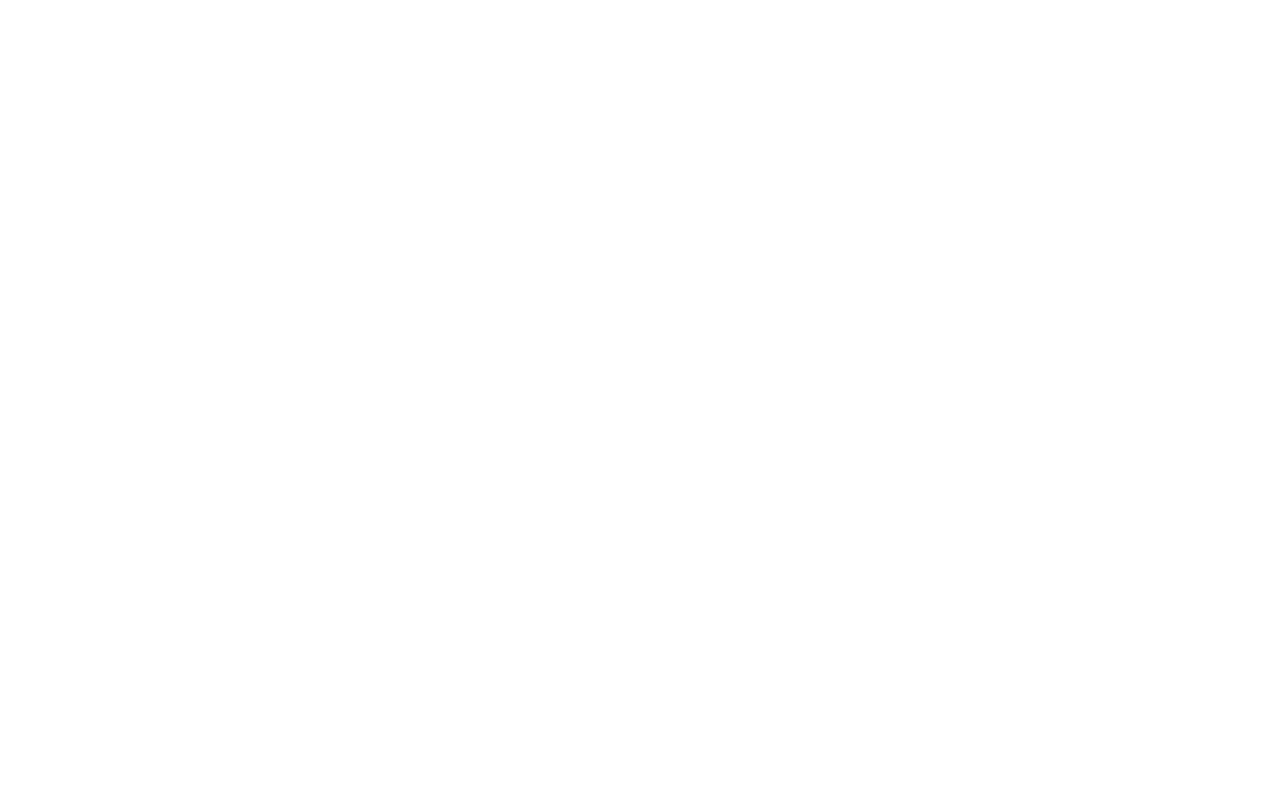
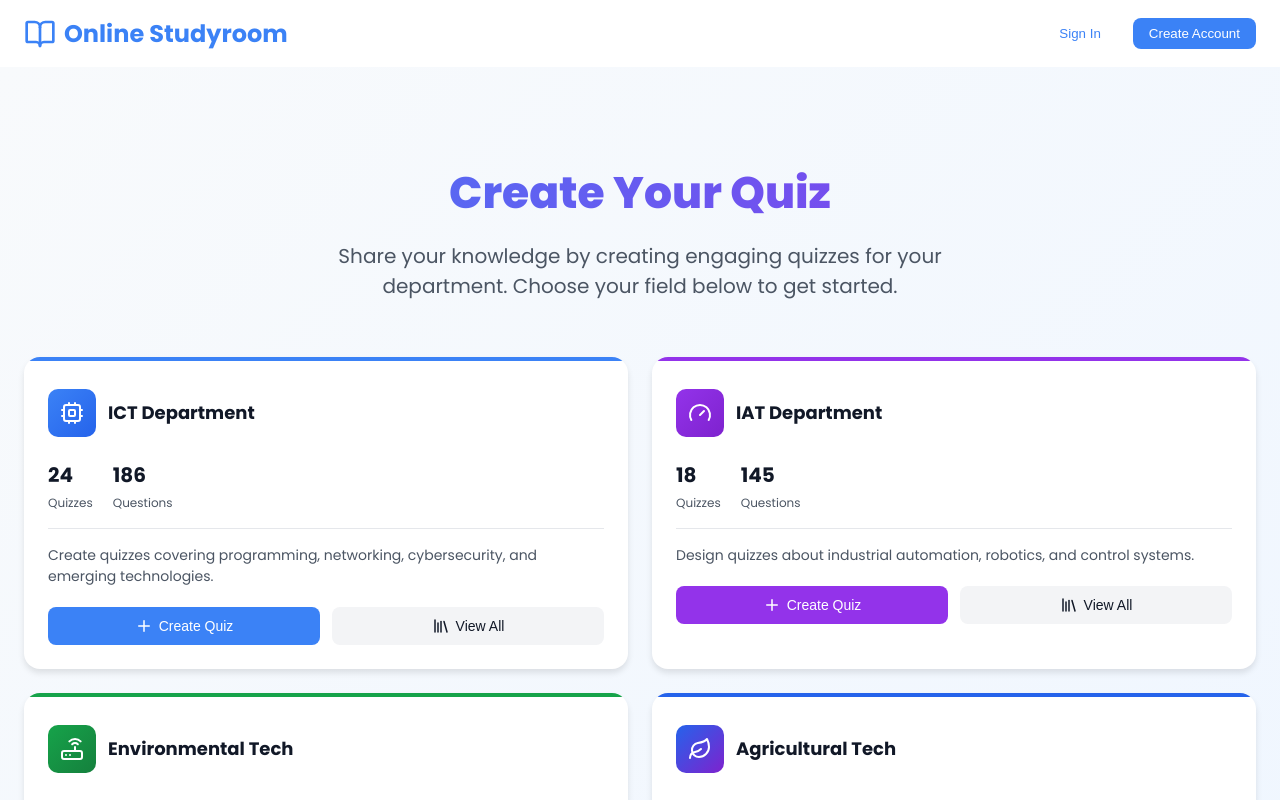
Before and after one commit to Dinujaya-Sandaruwan/online-studyroom, a React (Vite) app: page /select-dep-to-add in a window 1280 px wide. Before the commit this address had no page. Shown: the top 800 px of the page. Built offline with nearby package versions, Linux system fonts and the light colour scheme.

Commit message:
Build: Add a select page to select the department when adding the quizzes

```diff
--- a/src/pages/SelectDep.tsx
+++ b/src/pages/SelectDep.tsx
@@ -40,29 +40,29 @@
 const DepartmentSelection: React.FC = () => {
   const departments = [
     {
-      title: "Information and Communication Technology",
+      title: "ICT Department",
       description:
         "Explore the world of ICT through interactive quizzes covering programming, networking, and digital innovation.",
       icon: <Cpu className="department-card__icon" size={40} />,
       variant: "ict" as const,
     },
     {
-      title: "Environmental Technology",
+      title: "IAT Department",
+      description:
+        "Test your knowledge in industrial automation, control systems, and smart manufacturing processes.",
+      icon: <Gauge className="department-card__icon" size={40} />,
+      variant: "iat" as const,
+    },
+    {
+      title: "Environmental Tech",
       description:
         "Learn about sustainable practices, environmental management, and green technologies through engaging quizzes.",
       icon: <Router className="department-card__icon" size={40} />,
       variant: "env" as const,
     },
-    {
-      title: "Instrumentation and Automation Technology",
-      description:
-        "Test your knowledge in industrial automation, control systems, and smart manufacturing processes.",
-      icon: <Gauge className="department-card__icon" size={40} />,
-      variant: "iat" as const,
-    },
 
     {
-      title: "Agricultural Technology",
+      title: "Agricultural Tech",
       description:
         "Discover modern farming techniques, precision agriculture, and sustainable food production systems.",
       icon: <Leaf className="department-card__icon" size={40} />,
--- /dev/null
+++ b/src/pages/SelectDepForAdd.tsx
@@ -0,0 +1,144 @@
+import React from "react";
+import { Cpu, Gauge, Leaf, Router, Plus, Library } from "lucide-react";
+import NavBar from "../components/NavBar";
+import Footer from "../components/Footer";
+
+interface CreatorCardProps {
+  title: string;
+  description: string;
+  icon: React.ReactNode;
+  variant: "ict" | "iat" | "env" | "agri";
+  stats: {
+    quizzes: number;
+    questions: number;
+  };
+}
+
+const CreatorCard: React.FC<CreatorCardProps> = ({
+  title,
+  description,
+  icon,
+  variant,
+  stats,
+}) => (
+  <div className={`creator-card creator-card--${variant}`}>
+    <div className="creator-card__content">
+      <div className="creator-card__header">
+        <div
+          className={`creator-card__icon-wrapper creator-card__icon-wrapper--${variant}`}
+        >
+          {icon}
+        </div>
+        <h3 className="creator-card__title">{title}</h3>
+      </div>
+
+      <div className="creator-card__stats">
+        <div className="creator-card__stat">
+          <div className="creator-card__stat-number">{stats.quizzes}</div>
+          <div className="creator-card__stat-label">Quizzes</div>
+        </div>
+        <div className="creator-card__stat">
+          <div className="creator-card__stat-number">{stats.questions}</div>
+          <div className="creator-card__stat-label">Questions</div>
+        </div>
+      </div>
+
+      <p className="creator-card__description">{description}</p>
+
+      <div className="creator-card__actions">
+        <button className="creator-card__button creator-card__button--primary">
+          <Plus size={18} />
+          <span>Create Quiz</span>
+        </button>
+        <button className="creator-card__button creator-card__button--secondary">
+          <Library size={18} />
+          <span>View All</span>
+        </button>
+      </div>
+    </div>
+  </div>
+);
+
+const QuizCreator: React.FC = () => {
+  const departments = [
+    {
+      title: "ICT Department",
+      description:
+        "Create quizzes covering programming, networking, cybersecurity, and emerging technologies.",
+      icon: <Cpu className="creator-card__icon" size={24} />,
+      variant: "ict" as const,
+      stats: {
+        quizzes: 24,
+        questions: 186,
+      },
+    },
+    {
+      title: "IAT Department",
+      description:
+        "Design quizzes about industrial automation, robotics, and control systems.",
+      icon: <Gauge className="creator-card__icon" size={24} />,
+      variant: "iat" as const,
+      stats: {
+        quizzes: 18,
+        questions: 145,
+      },
+    },
+    {
+      title: "Environmental Tech",
+      description:
+        "Develop quizzes on environmental management and sustainable practices.",
+      icon: <Router className="creator-card__icon" size={24} />,
+      variant: "env" as const,
+      stats: {
+        quizzes: 16,
+        questions: 128,
+      },
+    },
+    {
+      title: "Agricultural Tech",
+      description:
+        "Create assessments covering modern farming and food production systems.",
+      icon: <Leaf className="creator-card__icon" size={24} />,
+      variant: "agri" as const,
+      stats: {
+        quizzes: 20,
+        questions: 160,
+      },
+    },
+  ];
+
+  return (
+    <div className="creator-page">
+      <NavBar />
+
+      <main className="creator">
+        <div className="creator__container">
+          <div className="creator__header">
+            <h1 className="creator__header-title">Create Your Quiz</h1>
+            <p className="creator__header-subtitle">
+              Share your knowledge by creating engaging quizzes for your
+              department. Choose your field below to get started.
+            </p>
+          </div>
+
+          <div className="creator__grid">
+            {departments.map((dept, index) => (
+              <CreatorCard
+                key={index}
+                title={dept.title}
+                description={dept.description}
+                icon={dept.icon}
+                variant={dept.variant}
+                stats={dept.stats}
+              />
+            ))}
+          </div>
+        </div>
+      </main>
+
+      <Footer />
+    </div>
+  );
+};
+
+export default QuizCreator;
--- a/src/router.tsx
+++ b/src/router.tsx
@@ -5,6 +5,7 @@
 import ChatLoading from "./pages/ChatLoading";
 import QuizPage from "./pages/Quiz";
 import DepartmentSelection from "./pages/SelectDep";
+import QuizCreator from "./pages/SelectDepForAdd";
 
 const Router = () => {
   return (
@@ -14,7 +15,8 @@
       <Route path="/loading" element={<ChatLoading />} />
       <Route path="/knoledge-base" element={<ChatPage />} />
       <Route path="/quiz" element={<QuizPage />} />
-      <Route path="/select-dep" element={<DepartmentSelection />} />
+      <Route path="/select-dep-to-play" element={<DepartmentSelection />} />
+      <Route path="/select-dep-to-add" element={<QuizCreator />} />
     </Routes>
   );
 };
--- a/src/styles/global/_colors.scss
+++ b/src/styles/global/_colors.scss
@@ -12,4 +12,13 @@
   --color-facebook: #3b5998;
   --color-twitter: #1da1f2;
   --color-github: #333;
+
+  --color-orange: #f97316;
+  --color-orange-dark: #ea580c;
+  --color-pink: #ec4899;
+  --color-pink-dark: #db2777;
+  --color-yellow: #eab308;
+  --color-yellow-dark: #ca8a04;
+  --color-teal: #14b8a6;
+  --color-teal-dark: #0d9488;
 }
--- a/src/styles/layout/pages/_index.scss
+++ b/src/styles/layout/pages/_index.scss
@@ -3,3 +3,4 @@
 @forward "aiChat";
 @forward "chatLoading";
 @forward "selectDep";
+@forward "selectDepForAdd";
--- /dev/null
+++ b/src/styles/layout/pages/_selectDepForAdd.scss
@@ -0,0 +1,236 @@
+.creator-page {
+  min-height: 100vh;
+  display: flex;
+  flex-direction: column;
+}
+
+.creator {
+  flex-grow: 1;
+  background: linear-gradient(135deg, #f8fafc, #eff6ff);
+  padding: 4rem 0;
+
+  &__container {
+    max-width: 80rem;
+    margin: 0 auto;
+    padding: 0 1.5rem;
+  }
+
+  &__header {
+    text-align: center;
+    margin-bottom: 3.5rem;
+
+    &-title {
+      font-size: 2.75rem;
+      font-weight: 800;
+      background: linear-gradient(
+        to right,
+        var(--color-primary),
+        var(--color-purple)
+      );
+      -webkit-background-clip: text;
+      -webkit-text-fill-color: transparent;
+      margin-bottom: 1rem;
+    }
+
+    &-subtitle {
+      font-size: 1.25rem;
+      color: var(--color-gray-600);
+      max-width: 42rem;
+      margin: 0 auto;
+    }
+  }
+
+  &__grid {
+    display: grid;
+    grid-template-columns: repeat(4, 1fr);
+    gap: 1.5rem;
+    margin-bottom: 2rem;
+  }
+}
+
+.creator-card {
+  position: relative;
+  background: white;
+  border-radius: 1rem;
+  overflow: hidden;
+  box-shadow: 0 4px 6px rgba(0, 0, 0, 0.1);
+  transition: all 0.4s cubic-bezier(0.4, 0, 0.2, 1);
+
+  &::before {
+    content: "";
+    position: absolute;
+    top: 0;
+    left: 0;
+    right: 0;
+    height: 4px;
+    background: var(--stripe-color, var(--color-primary));
+    transition: height 0.3s ease;
+  }
+
+  &:hover {
+    transform: translateY(-8px);
+    box-shadow: 0 12px 24px rgba(0, 0, 0, 0.15);
+
+    &::before {
+      height: 6px;
+    }
+  }
+
+  &--ict {
+    --stripe-color: var(--color-primary);
+  }
+
+  &--iat {
+    --stripe-color: var(--color-purple);
+  }
+
+  &--env {
+    --stripe-color: var(--color-green);
+  }
+
+  &--agri {
+    --stripe-color: var(--color-primary-dark);
+  }
+
+  &__content {
+    padding: 1.5rem;
+  }
+
+  &__header {
+    display: flex;
+    align-items: center;
+    gap: 0.75rem;
+    margin-bottom: 1rem;
+  }
+
+  &__icon-wrapper {
+    width: 48px;
+    height: 48px;
+    border-radius: 10px;
+    display: flex;
+    align-items: center;
+    justify-content: center;
+
+    &--ict {
+      background: linear-gradient(
+        135deg,
+        var(--color-primary),
+        var(--color-primary-dark)
+      );
+    }
+
+    &--iat {
+      background: linear-gradient(
+        135deg,
+        var(--color-purple),
+        var(--color-purple-dark)
+      );
+    }
+
+    &--env {
+      background: linear-gradient(
+        135deg,
+        var(--color-green),
+        var(--color-green-dark)
+      );
+    }
+
+    &--agri {
+      background: linear-gradient(
+        135deg,
+        var(--color-primary-dark),
+        var(--color-purple-dark)
+      );
+    }
+  }
+
+  &__icon {
+    color: white;
+  }
+
+  &__title {
+    font-size: 1.125rem;
+    font-weight: bold;
+    color: var(--color-gray-900);
+  }
+
+  &__stats {
+    display: flex;
+    gap: 1.25rem;
+    margin-bottom: 1rem;
+    padding-bottom: 1rem;
+    border-bottom: 1px solid #e5e7eb;
+  }
+
+  &__stat {
+    &-number {
+      font-size: 1.25rem;
+      font-weight: bold;
+      color: var(--color-gray-900);
+      margin-bottom: 0.25rem;
+    }
+
+    &-label {
+      font-size: 0.75rem;
+      color: var(--color-gray-600);
+    }
+  }
+
+  &__description {
+    color: var(--color-gray-600);
+    margin-bottom: 1.25rem;
+    line-height: 1.5;
+    font-size: 0.875rem;
+  }
+
+  &__actions {
+    display: flex;
+    gap: 0.75rem;
+  }
+
+  &__button {
+    flex: 1;
+    padding: 0.625rem;
+    border-radius: 0.5rem;
+    border: none;
+    cursor: pointer;
+    font-weight: 500;
+    font-size: 0.875rem;
+    display: flex;
+    align-items: center;
+    justify-content: center;
+    gap: 0.375rem;
+    transition: all 0.3s ease;
+
+    &--primary {
+      background-color: var(--stripe-color, var(--color-primary));
+      color: white;
+
+      &:hover {
+        filter: brightness(0.9);
+      }
+    }
+
+    &--secondary {
+      background-color: #f3f4f6;
+      color: var(--color-gray-900);
+
+      &:hover {
+        background-color: #e5e7eb;
+      }
+    }
+  }
+}
+
+// Media query for smaller screens
+@media (max-width: 1400px) {
+  .creator__grid {
+    grid-template-columns: repeat(2, 1fr);
+  }
+}
+
+@media (max-width: 768px) {
+  .creator__grid {
+    grid-template-columns: 1fr;
+  }
+}
```
Also changed, not shown: src/styles/layout/pages/_selectDep.scss (+15 -8 lines).
